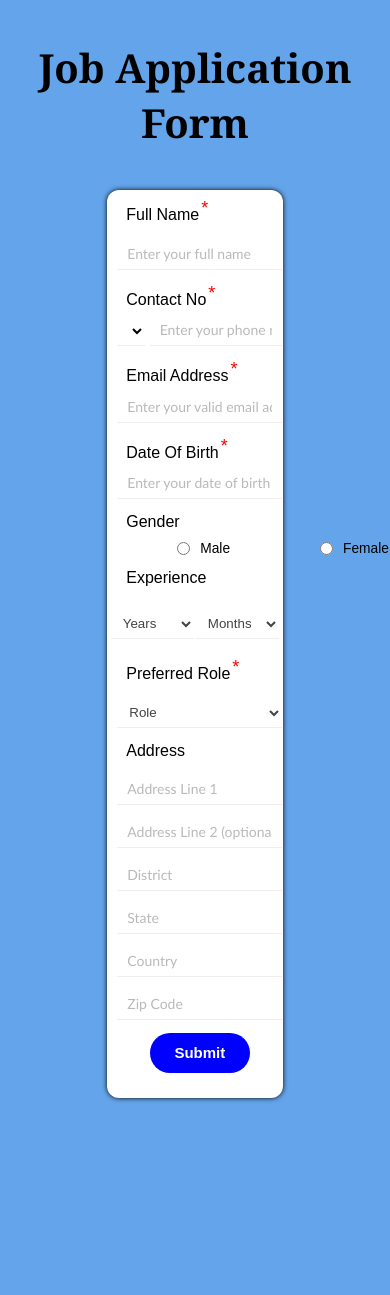
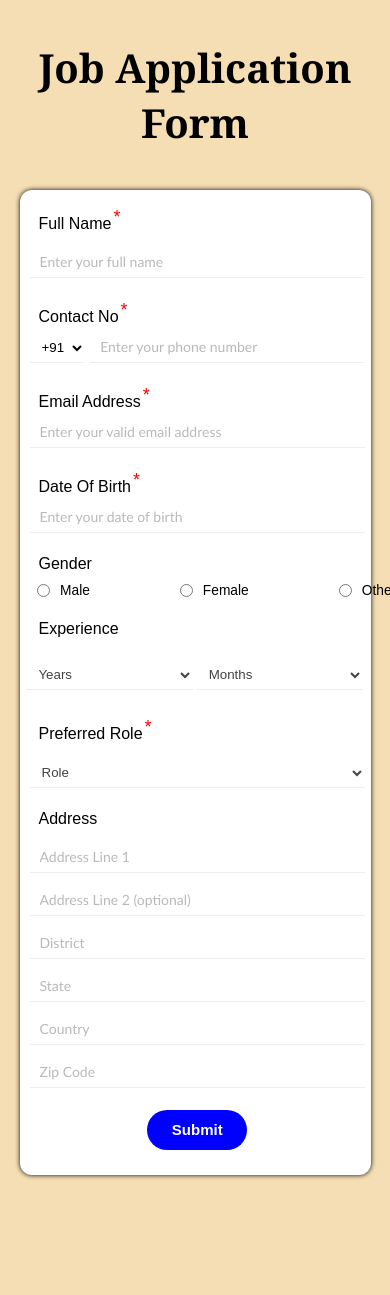
Before and after one commit to sreeharipalokin/Proj1_SreehariP_JobApp, a Django app: page /jobapp/add_user/ in a window 390 px wide; the page is wider, and only the part inside the window is pictured. Before the commit the page ends 1102 px from the top of that part, so only its background shows below. Run offline with Django 4.2, Linux system fonts and the light colour scheme.

Commit message:
job application form made responsive

```diff
--- a/jobApplication/static/css/FormCss.css
+++ b/jobApplication/static/css/FormCss.css
@@ -5,61 +5,6 @@
     font-family:Arial, Helvetica, sans-serif;
 }
 
-/* body {
-    min-height: 50vh;
-    display: flex;
-    align-items: center;
-    justify-content: center;
-    background: #2E97A7;
-    padding: 0px;
-} */
-
-/* .container {
-    flex-direction: row;
-    border-radius: 5px;
-    justify-content: center;
-    position: relative;
-    margin-left: 20%;
-    margin-right: 20%;
-    width: 100%;
-    background: white;
-    padding: 20px;
-
-} */
-
-/* .container header{
-    align-items: flex-start;
-    font-size: 25px;
-}
-
-
-.left{
-    width: 300px;
-    height: 50px;
-    border: hidden;
-    border-bottom:1px solid;
-    align-items: flex-start;
-}
-
-.right{
-    width: 300px;
-    height: 50px;
-    border: hidden;
-    border-bottom:1px solid;
-    align-items: flex-end;
-}
-
-.left::placeholder,.right::placeholder{
-    font-family: 'Trebuchet MS', 'Lucida Sans Unicode', 'Lucida Grande', 'Lucida Sans', Arial, sans-serif;
-    font-weight: normal;
-    opacity: 0.5;
-    font-size: 18px;
-}
-
-.input-field {
-    margin-top: 10pt;
-
-}  */
 .formContainer
 {
     background-color: white;
@@ -211,16 +156,13 @@ select[name="country-code"] {
 #error-dob,
 #error-role {
     font-size: 13px;
-    margin-left: 19px;
+    margin-left: 19.75px;
     color: red;
-
-
 }
 
 #field-row5{
     display: flex;
-    align-items: center;
-    margin-left: 70px;
+    margin-left: 15%;
     margin-top: 8px;
 }
 
@@ -263,3 +205,16 @@ sup{
     padding-left: 2px;
     font-size: 18px;
 }
+
+@media (max-width:480px){
+ body{
+    background-color: wheat;
+ }
+ .formContainer{
+    width: 90%;
+    height: auto;
+ }
+ #field-row5{
+    margin-left: 5%;
+ }
+}
```
Also changed, not shown: jobApplication/db.sqlite3, jobApplication/jobApp/migrations/0005_alter_applicantdetails_address_line_1_and_more.py (added).
